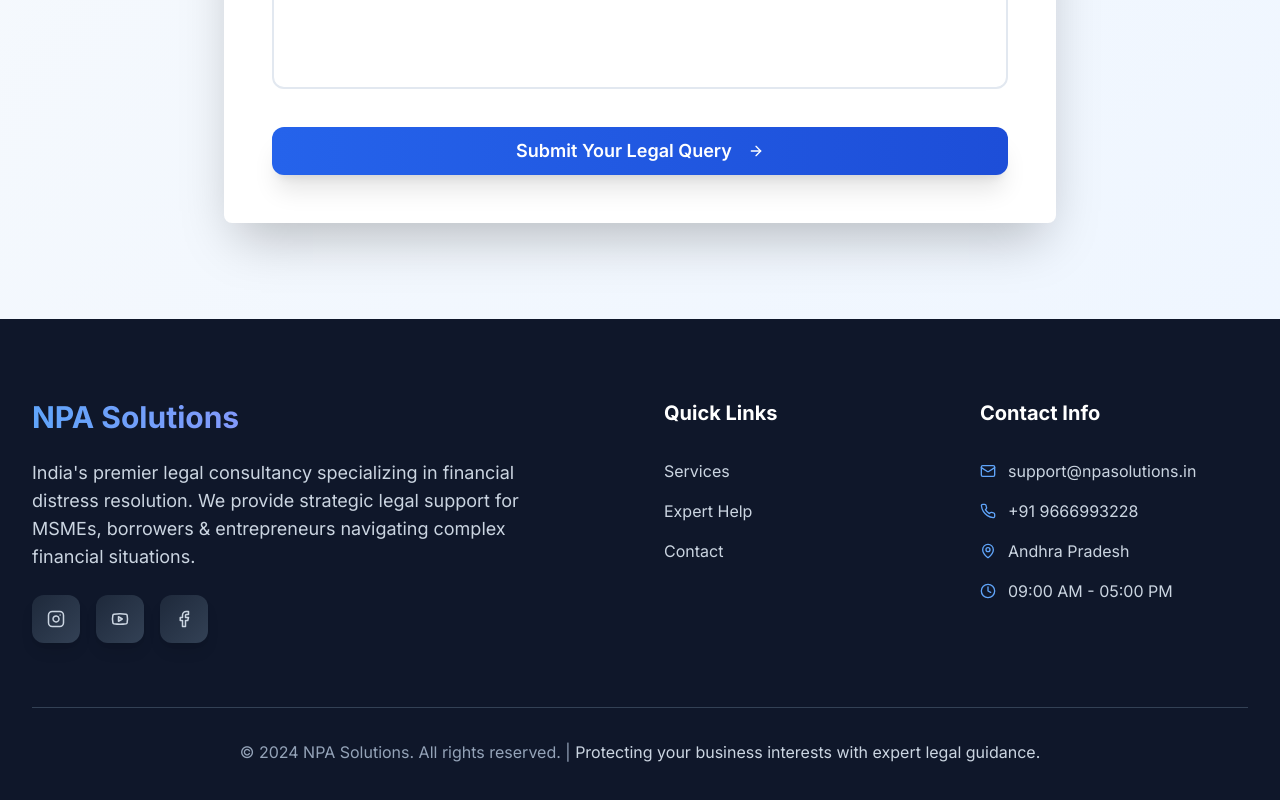
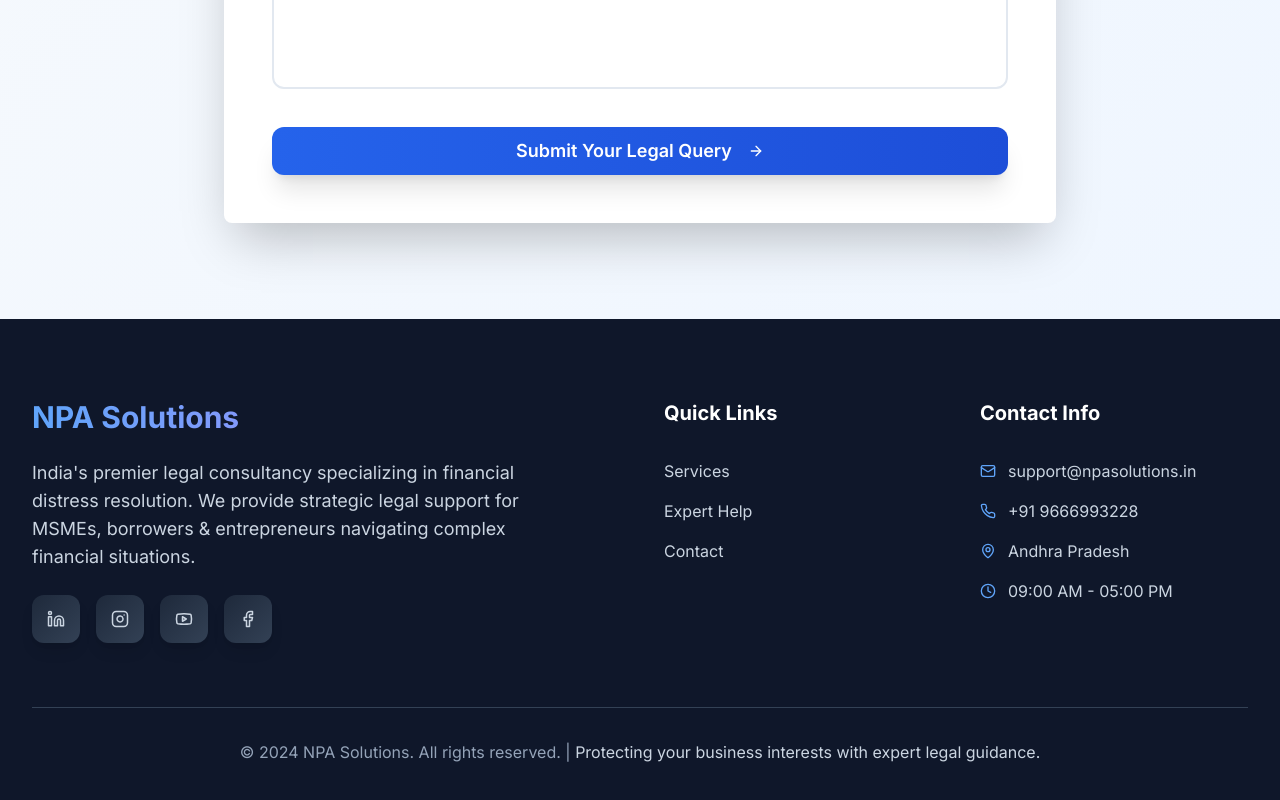
Before and after one commit to NPASolutions/npa-solutions, a React (Vite) app: page /contact in a window 1280 px wide. Shown: the part 1083-1883 px from the top of the page. Built offline with nearby package versions, Linux system fonts and the light colour scheme.

Commit message:
Restore LinkedIn icon
The LinkedIn icon was removed unintentionally. This commit restores the LinkedIn icon while keeping the link removed.

```diff
--- a/src/components/Footer.tsx
+++ b/src/components/Footer.tsx
@@ -14,6 +14,9 @@ const Footer = () => {
               India's premier legal consultancy specializing in financial distress resolution. We provide strategic legal support for MSMEs, borrowers & entrepreneurs navigating complex financial situations.
             </p>
             <div className="flex flex-wrap gap-3 md:gap-4">
+              <div className="w-10 h-10 md:w-12 md:h-12 bg-gradient-to-br from-slate-800 to-slate-700 rounded-xl flex items-center justify-center transition-all duration-300 shadow-lg">
+                <Linkedin size={18} className="text-slate-300" />
+              </div>
               <a href="https://instagram.com/npasolutions" target="_blank" rel="noopener noreferrer" className="w-10 h-10 md:w-12 md:h-12 bg-gradient-to-br from-slate-800 to-slate-700 rounded-xl flex items-center justify-center hover:from-pink-500 hover:to-purple-600 transition-all duration-300 cursor-pointer group transform hover:scale-110 shadow-lg hover:shadow-xl">
                 <Instagram size={18} className="text-slate-300 group-hover:text-white transition-colors duration-300" />
               </a>
```
